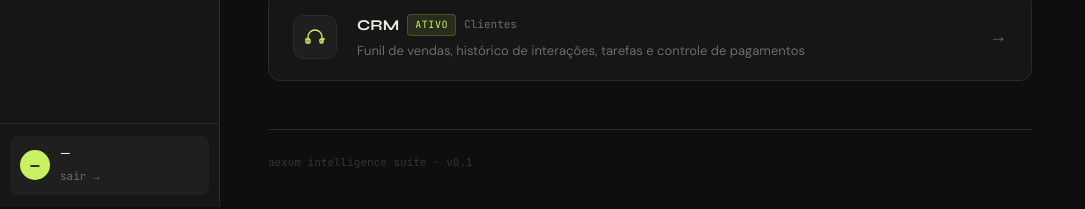
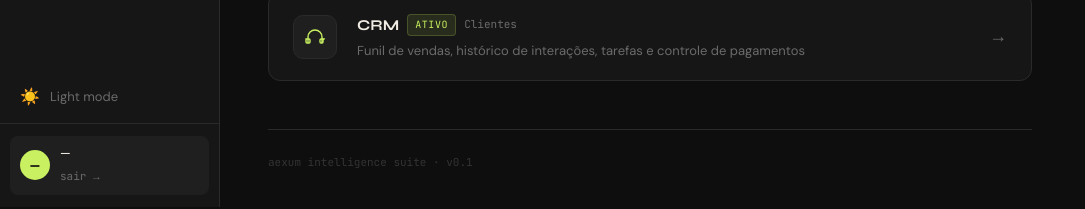
Before and after one commit to joaosallesmaciel-cmd/aexum-dashboard, a Next.js app: page / in a window 1280 px wide. Shown: the part 593-802 px from the top of the page, without its empty margins (0-1085 px from the left). Built offline with nearby package versions, Linux system fonts and the light colour scheme; no server answers.

Commit message:
feat: toggle dark/light mode na sidebar

```diff
--- a/components/Sidebar.tsx
+++ b/components/Sidebar.tsx
@@ -1,5 +1,6 @@
 // PADRÃO: todo <main> adjacente à Sidebar deve ter padding: '48px 48px'
 import Link from 'next/link'
+import { useEffect, useState } from 'react'
 import { useRouter } from 'next/router'
 import { useUser } from '../lib/AuthContext'
 
@@ -53,6 +54,23 @@ export default function Sidebar() {
   const { user, signOut } = useUser()
   const router = useRouter()
 
+  const [isDark, setIsDark] = useState(true)
+
+  useEffect(() => {
+    const saved = localStorage.getItem('theme')
+    if (saved === 'light') {
+      document.body.classList.add('light')
+      setIsDark(false)
+    }
+  }, [])
+
+  function toggleTheme() {
+    const next = !isDark
+    setIsDark(next)
+    document.body.classList.toggle('light', !next)
+    localStorage.setItem('theme', next ? 'dark' : 'light')
+  }
+
   const rawName = user?.user_metadata?.full_name || user?.email?.split('@')[0] || '—'
   const displayName = rawName.charAt(0).toUpperCase() + rawName.slice(1)
   const initials = displayName.slice(0, 2).toUpperCase()
@@ -96,6 +114,25 @@ export default function Sidebar() {
         })}
       </nav>
 
+      <div style={{ padding: '8px 10px' }}>
+        <button
+          onClick={toggleTheme}
+          style={{
+            width: '100%', display: 'flex', alignItems: 'center', gap: 10,
+            padding: '8px 10px', borderRadius: 7, border: 'none',
+            background: 'transparent', cursor: 'pointer',
+            color: 'var(--text-muted)', fontSize: 13,
+            fontFamily: 'var(--font-body)',
+            transition: 'background 0.12s',
+          }}
+          onMouseEnter={e => e.currentTarget.style.background = 'var(--surface2)'}
+          onMouseLeave={e => e.currentTarget.style.background = 'transparent'}
+        >
+          <span style={{ fontSize: 16 }}>{isDark ? '☀️' : '🌙'}</span>
+          {isDark ? 'Light mode' : 'Dark mode'}
+        </button>
+      </div>
+
       <div style={{ padding: '12px 10px', borderTop: '1px solid var(--border)' }}>
         <div style={{ display: 'flex', alignItems: 'center', gap: 10, padding: '8px 10px', borderRadius: 8, background: 'var(--surface2)' }}>
           <div style={{
--- a/styles/globals.css
+++ b/styles/globals.css
@@ -61,3 +61,16 @@ a { color: inherit; text-decoration: none; }
 .fade-up {
   animation: fadeUp 0.4s ease forwards;
 }
+
+body.light {
+  --bg: #f5f5f0;
+  --surface: #ffffff;
+  --surface2: #ebebE6;
+  --border: #e0e0d8;
+  --border2: #ccccC4;
+  --text: #0e0e0e;
+  --text-muted: #6b6b6b;
+  --text-dim: #888;
+  --accent: #5a9e00;
+  --accent2: #c8a000;
+}
```
